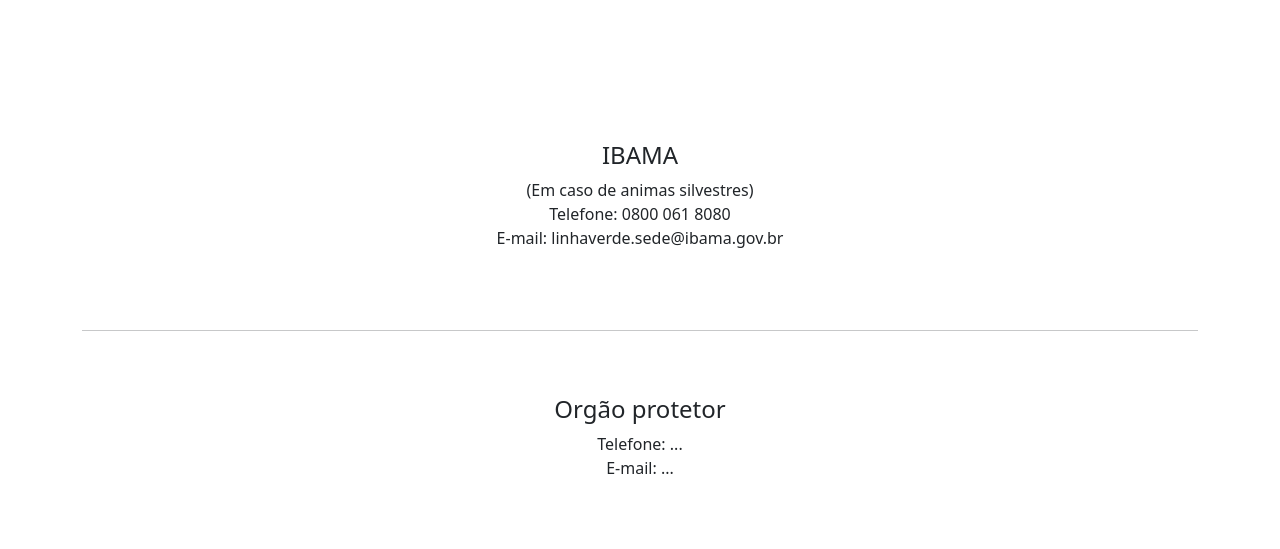
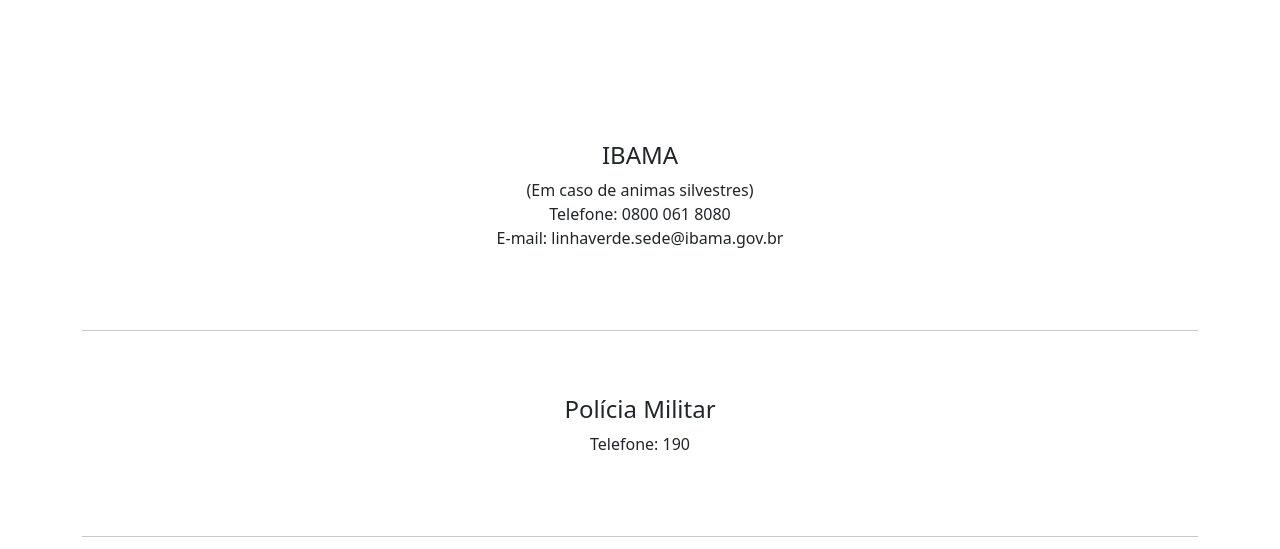
Before and after one commit to juliaax3/bioline02, a plain HTML site: page denuncias.html in a window 1280 px wide. Shown: the part 251-800 px from the top of the page. Drawn offline with nearby package versions, Linux system fonts and the light colour scheme; no server answers.

Commit message:
atualizaca

```diff
--- a/denuncias.html
+++ b/denuncias.html
@@ -103,12 +103,12 @@
     </div>
     <hr>
     <div class="col-12 py-5">
-      <h4 class="text-center">Orgão protetor</h4>
+      <h4 class="text-center">Polícia Militar</h4>
       <p class="text-center">
-         Telefone: ... </br>
-        E-mail: ...
-      </p>
+         Telefone: 190</br>
+         </p>
     </div>
+    <hr>
     <div class="col-12 py-5">
       <h4 class="text-center">Orgão protetor</h4>
       <p class="text-center">
@@ -116,7 +116,7 @@
         E-mail: ...
       </p>
     </div>
-    <hr>
+
 
   </div>
   <footer class="pt-5 text-center">
```
